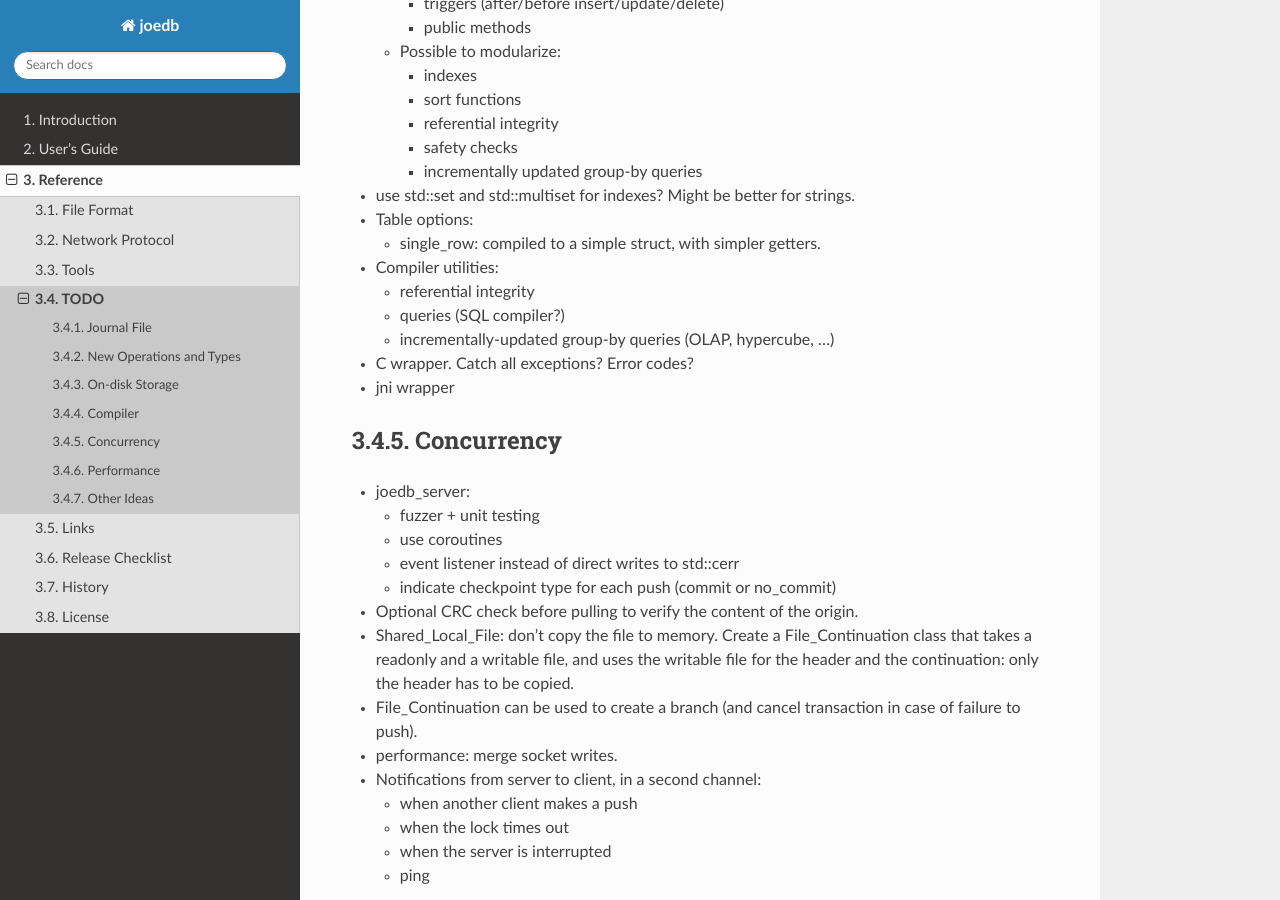
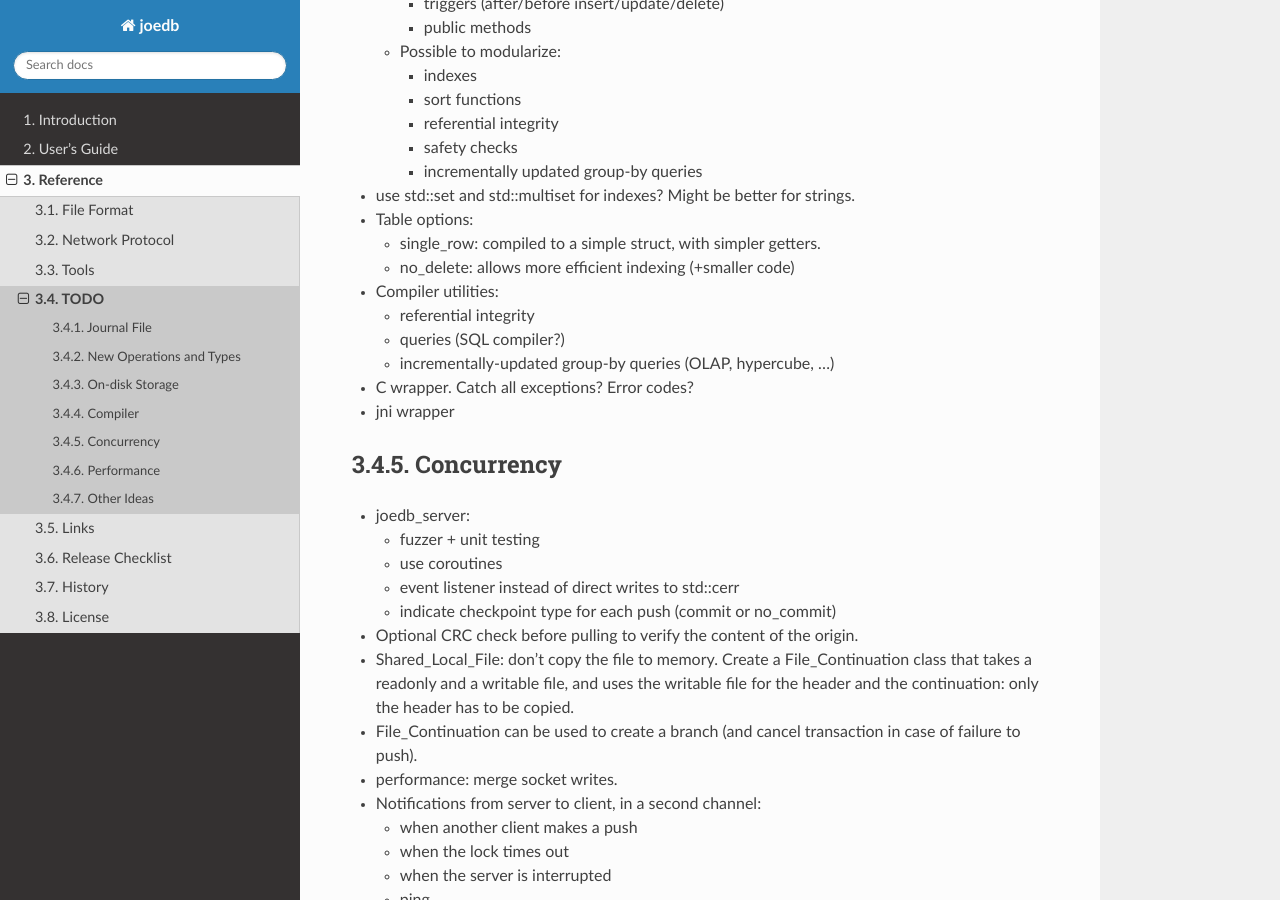
Before and after one commit to Remi-Coulom/joedb, a Sphinx documentation site: the page built from doc/source/todo.rst, in a window 1280 px wide and 900 px high, scrolled down 1017 px. Built offline with Sphinx 7.4.7 and the Read the Docs theme 2.0.0, drawn with Linux system fonts in a browser that asks for light colours; formulas are drawn with MathJax 3.

Commit message:
todo: no_delete table option

```diff
--- a/doc/source/todo.rst
+++ b/doc/source/todo.rst
@@ -51,6 +51,7 @@ Compiler
 - Table options:
 
   - single_row: compiled to a simple struct, with simpler getters.
+  - no_delete: allows more efficient indexing (+smaller code)
 
 - Compiler utilities:
 
```
